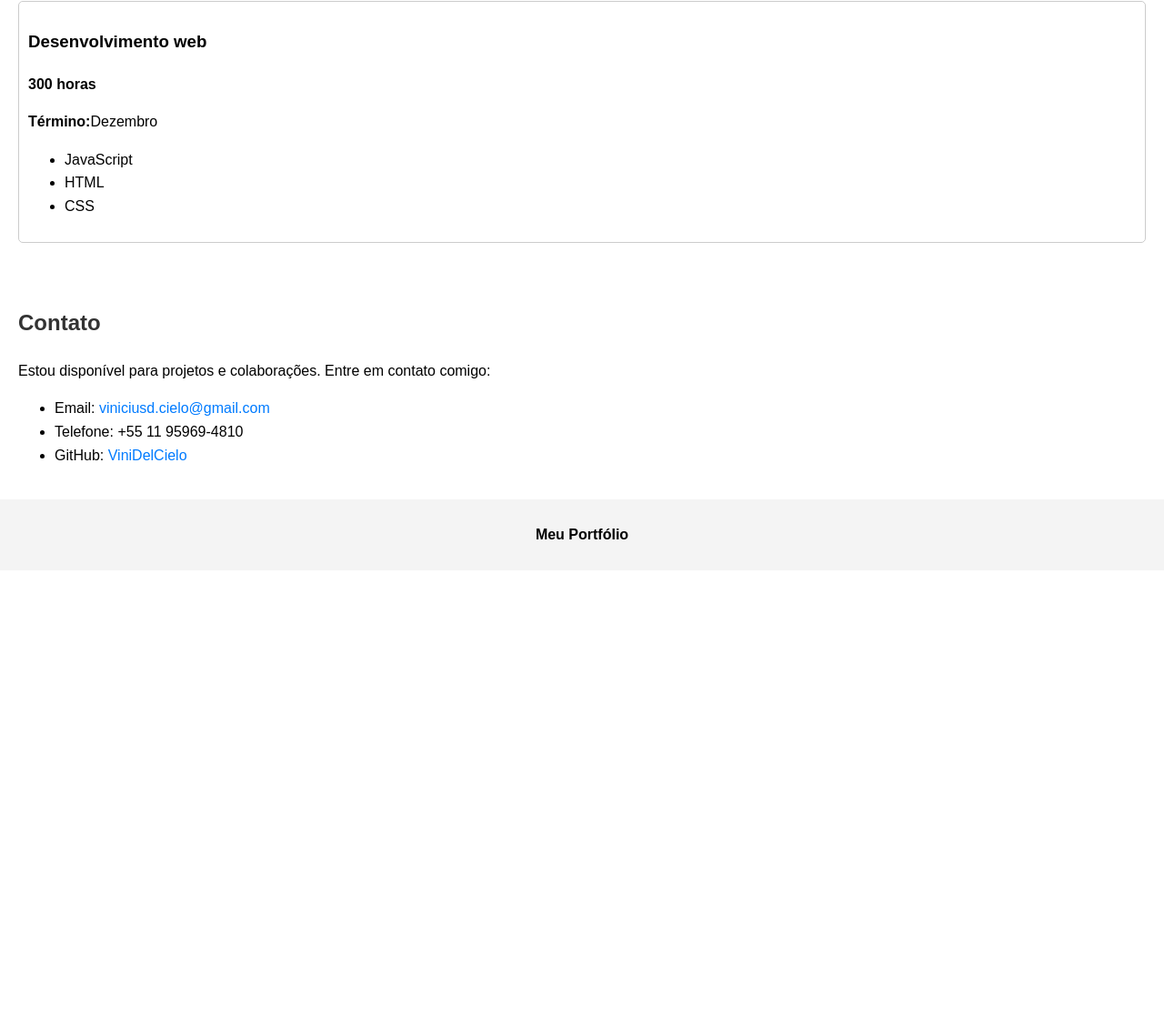
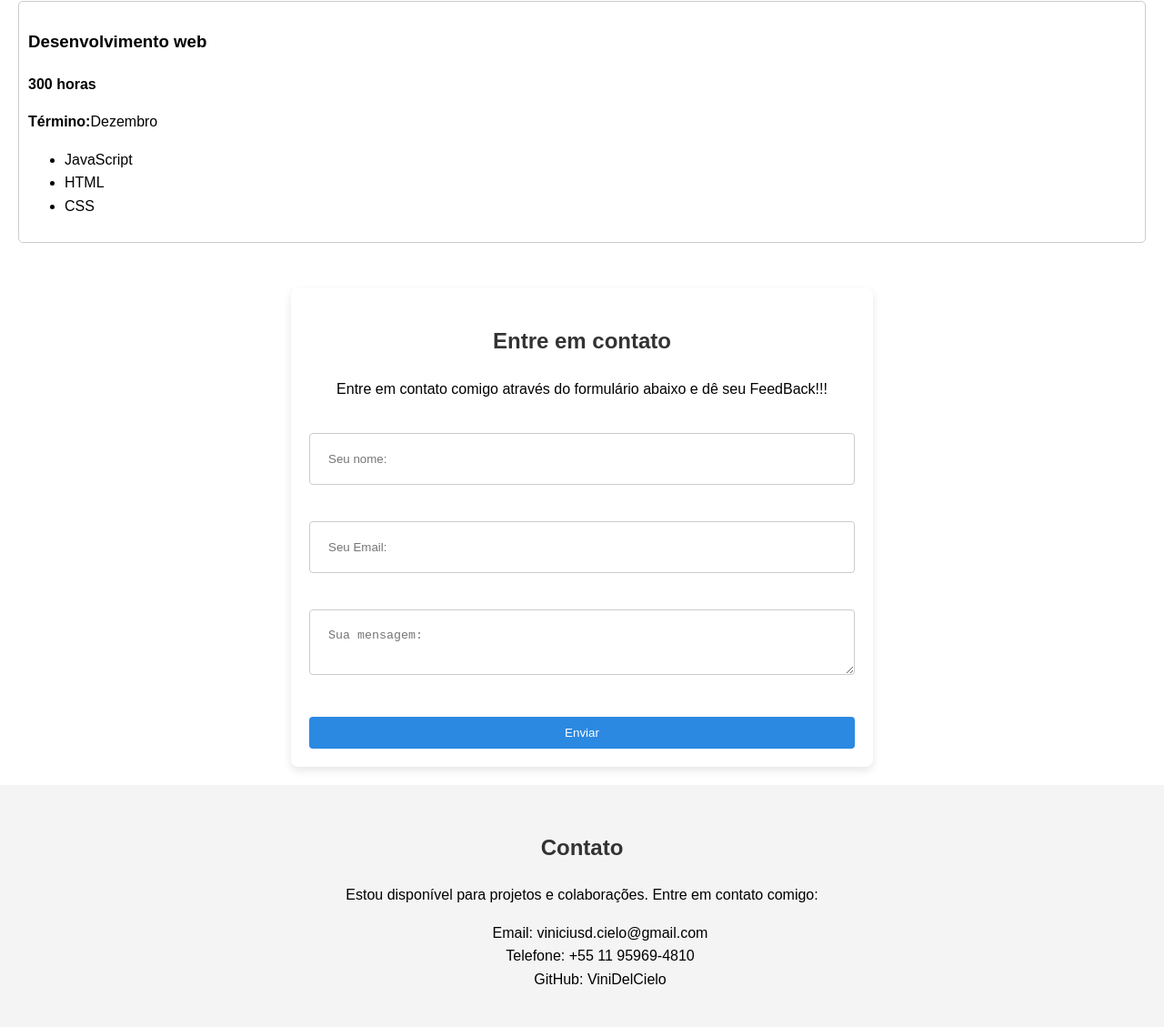
Before and after one commit to ViniDelCielo/portfolioCss, a plain HTML site: page index.html in a window 1280 px wide. Shown: the part 599-1728 px from the top of the page at 91% size. Before the commit the page ends 1226 px from the top, so only its background shows below. Drawn offline with Linux system fonts and the light colour scheme.

Commit message:
Adc Java Script

```diff
--- a/index.html
+++ b/index.html
@@ -5,6 +5,8 @@
     <meta name="viewport" content="width=device-width, initial-scale=1.0">
     <title>Cielo</title>
     <link rel="stylesheet" href="style.css">
+    <script src="main.js"></script>
+
 </head>
 <body>
     <header>
@@ -43,18 +45,31 @@
         </div>
     </section>
 
-    <section id="contacts">
-        <h2>Contato</h2>
-        <p>Estou disponível para projetos e colaborações. Entre em contato comigo:</p>
-        <ul>
-            <li>Email: <a href="">viniciusd.cielo@gmail.com</a></li>
-            <li>Telefone: +55 11 95969-4810</li>
-            <li>GitHub: <a href="" target="_blank">ViniDelCielo</a></li>
-        </ul>
+    <section class="section">
+        <div class="container">
+            <h2>Entre em contato</h2>
+            <p>Entre em contato comigo através do formulário abaixo e dê seu FeedBack!!!</p>
+
+            <form id="meuformulario">
+                <input type="text" id="nome" placeholder="Seu nome:" required>
+                <input type="email" id="email" placeholder="Seu Email:" required>
+                <textarea id="mensagem" placeholder="Sua mensagem:" required></textarea>
+                <br>
+                <button type="submit">Enviar</button>
+            </form>
+        </div>
     </section>
 
     <footer>
-        <p><strong>Meu Portfólio</strong></p>
+        <section id="contacts">
+            <h2>Contato</h2>
+            <p>Estou disponível para projetos e colaborações. Entre em contato comigo:</p>
+            <ul id="ctt">
+                <li>Email:  viniciusd.cielo@gmail.com</li>
+                <li>Telefone: +55 11 95969-4810</li>
+                <li>GitHub: ViniDelCielo</li>
+            </ul>
+        </section>
     </footer>
 </body>
 </html>
--- /dev/null
+++ b/main.js
@@ -0,0 +1,15 @@
+document.getElementById('meuformulario').addEventListener
+    ('submit', function (e) {
+        e.preventDefault();
+
+
+        const nome = document.getElementById('nome').value;
+        const email = document.getElementById('email').value;
+        const mensagem = document.getElementById('mensagem').value;
+
+        if (nome && email && mensagem) {
+            document.getElementById('meuformulario').reset();
+        } else {
+            alert('Por favor, preencha todos os campos!');
+        }
+    });
--- a/style.css
+++ b/style.css
@@ -41,4 +41,51 @@ footer {
     padding: 10px;
     background: #f4f4f4;
     position: relative;
+ }
+
+ #ctt{
+    list-style: none;
+ }
+/* FeedBack */
+
+.section {
+    display: flex;
+    justify-content: center;
+    align-items: center;
+    min-height: 60vh;
 }
+
+.container {
+    text-align: center;
+    max-width: 600px;
+    width: 100%;
+    padding: 20px;
+    box-shadow: 0 4px 10px rgba(0, 0, 0, 0.1);
+    border-radius: 8px;
+    background-color: #fff;
+}
+
+form {
+    display: flex;
+    flex-direction: column;
+}
+
+input, textarea {
+    margin: 20px 0;
+    padding: 20px;
+    border: 1px solid #ccc;
+    border-radius: 4px;
+}
+
+button {
+    padding: 10px;
+    border: none;
+    border-radius: 4px;
+    background-color: rgb(43, 137, 226);
+    color: white;
+    cursor: pointer;
+}
+
+button:hover {
+    background-color: rgb(53, 62, 241);
+}
```
